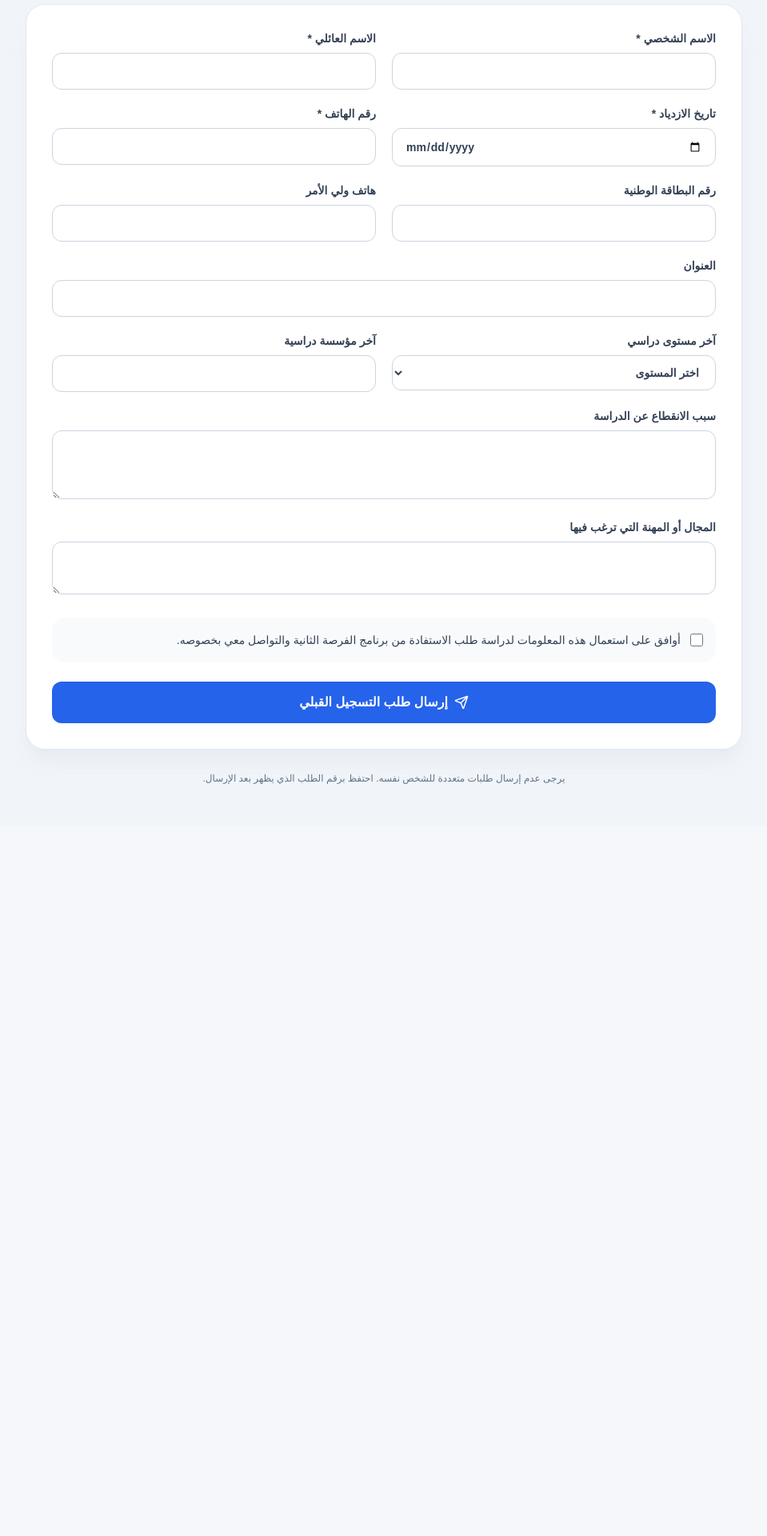
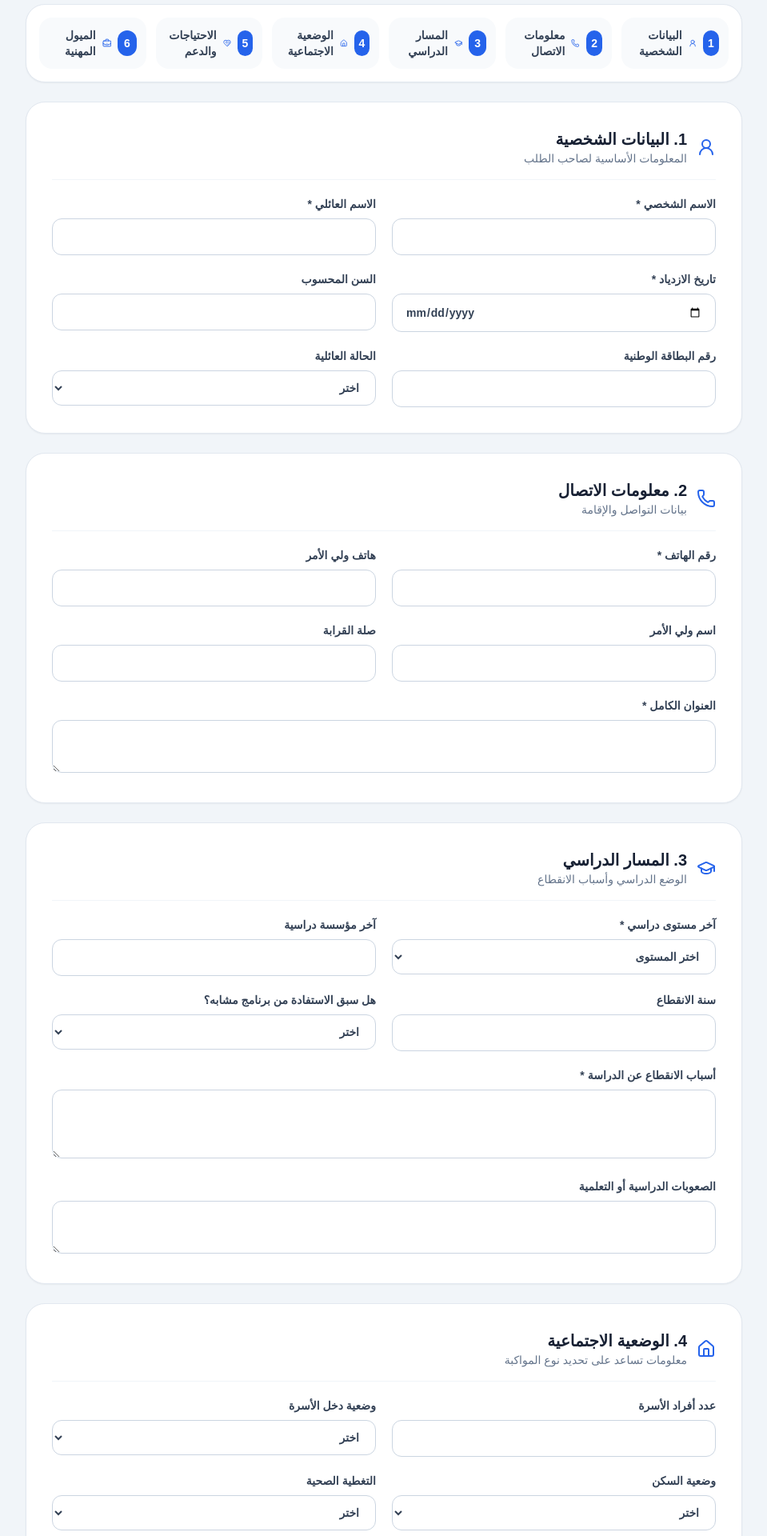
Before and after one commit to mourad-sat/second-chance, a Next.js app: page /register in a window 1280 px wide. Shown: the part 340-2260 px from the top of the page at 80% size, without its empty margins (160-1119 px from the left). Before the commit the page ends 1373 px from the top, so only its background shows below. Built offline with nearby package versions, Linux system fonts and the light colour scheme.

Commit message:
feat: expand public pre-registration form

```diff
--- a/components/PublicRegistrationForm.tsx
+++ b/components/PublicRegistrationForm.tsx
@@ -1,17 +1,38 @@
 "use client";
 
-import { FormEvent, useState } from "react";
-import { CheckCircle2, Loader2, Send } from "lucide-react";
+import { FormEvent, useMemo, useState } from "react";
+import { CheckCircle2, Loader2, Send, UserRound, Phone, GraduationCap, Home, HeartHandshake, BriefcaseBusiness } from "lucide-react";
 
 async function readResponse(response: Response) {
   const text = await response.text();
   try { return JSON.parse(text); } catch { return { message: text || "حدث خطأ غير متوقع." }; }
 }
 
+const sections = [
+  ["البيانات الشخصية", UserRound],
+  ["معلومات الاتصال", Phone],
+  ["المسار الدراسي", GraduationCap],
+  ["الوضعية الاجتماعية", Home],
+  ["الاحتياجات والدعم", HeartHandshake],
+  ["الميول المهنية", BriefcaseBusiness]
+] as const;
+
 export function PublicRegistrationForm() {
   const [saving, setSaving] = useState(false);
   const [error, setError] = useState("");
   const [applicationNumber, setApplicationNumber] = useState("");
+  const [birthDate, setBirthDate] = useState("");
+
+  const age = useMemo(() => {
+    if (!birthDate) return null;
+    const date = new Date(birthDate);
+    if (Number.isNaN(date.getTime())) return null;
+    const today = new Date();
+    let value = today.getFullYear() - date.getFullYear();
+    const month = today.getMonth() - date.getMonth();
+    if (month < 0 || (month === 0 && today.getDate() < date.getDate())) value--;
+    return value >= 0 ? value : null;
+  }, [birthDate]);
 
   async function submit(event: FormEvent<HTMLFormElement>) {
     event.preventDefault();
@@ -31,6 +52,7 @@ export function PublicRegistrationForm() {
       if (!response.ok) throw new Error(result.message || "تعذر إرسال الطلب.");
       setApplicationNumber(result.applicationNumber);
       form.reset();
+      setBirthDate("");
     } catch (err) {
       setError(err instanceof Error ? err.message : "تعذر إرسال الطلب.");
     } finally {
@@ -52,36 +74,93 @@ export function PublicRegistrationForm() {
   }
 
   const input = "mt-2 w-full rounded-xl border border-slate-300 bg-white px-4 py-3 text-sm outline-none transition focus:border-blue-500 focus:ring-4 focus:ring-blue-100";
+  const sectionTitle = "mb-5 flex items-center gap-3 border-b border-slate-100 pb-4";
 
   return (
-    <form onSubmit={submit} className="rounded-3xl border border-slate-200 bg-white p-5 shadow-xl shadow-slate-200/60 sm:p-8">
-      <div className="grid gap-5 md:grid-cols-2">
-        <label className="text-sm font-semibold text-slate-700">الاسم الشخصي *<input required name="firstName" className={input} /></label>
-        <label className="text-sm font-semibold text-slate-700">الاسم العائلي *<input required name="lastName" className={input} /></label>
-        <label className="text-sm font-semibold text-slate-700">تاريخ الازدياد *<input required name="birthDate" type="date" className={input} /></label>
-        <label className="text-sm font-semibold text-slate-700">رقم الهاتف *<input required name="phone" inputMode="tel" className={input} /></label>
-        <label className="text-sm font-semibold text-slate-700">رقم البطاقة الوطنية<input name="identityNumber" className={input} /></label>
-        <label className="text-sm font-semibold text-slate-700">هاتف ولي الأمر<input name="guardianPhone" inputMode="tel" className={input} /></label>
-        <label className="text-sm font-semibold text-slate-700 md:col-span-2">العنوان<input name="address" className={input} /></label>
-        <label className="text-sm font-semibold text-slate-700">آخر مستوى دراسي
-          <select name="lastEducationLevel" className={input} defaultValue="">
-            <option value="">اختر المستوى</option><option>ابتدائي</option><option>إعدادي</option><option>ثانوي تأهيلي</option><option>تكوين مهني</option><option>أخرى</option>
-          </select>
-        </label>
-        <label className="text-sm font-semibold text-slate-700">آخر مؤسسة دراسية<input name="lastSchoolName" className={input} /></label>
-        <label className="text-sm font-semibold text-slate-700 md:col-span-2">سبب الانقطاع عن الدراسة<textarea name="dropoutReasons" rows={3} className={input} /></label>
-        <label className="text-sm font-semibold text-slate-700 md:col-span-2">المجال أو المهنة التي ترغب فيها<textarea name="careerGoal" rows={2} className={input} /></label>
+    <form onSubmit={submit} className="space-y-6">
+      <div className="grid gap-3 rounded-3xl border border-slate-200 bg-white p-4 shadow-sm sm:grid-cols-3 lg:grid-cols-6">
+        {sections.map(([label, Icon], index) => (
+          <div key={label} className="flex items-center gap-2 rounded-2xl bg-slate-50 px-3 py-3 text-sm font-semibold text-slate-700">
+            <span className="grid h-8 w-8 place-items-center rounded-xl bg-blue-600 text-white">{index + 1}</span>
+            <Icon size={16} className="text-blue-600" />
+            <span>{label}</span>
+          </div>
+        ))}
       </div>
 
-      <label className="mt-6 flex items-start gap-3 rounded-2xl bg-slate-50 p-4 text-sm leading-6 text-slate-700">
-        <input required name="consent" type="checkbox" className="mt-1 h-4 w-4" />
-        أوافق على استعمال هذه المعلومات لدراسة طلب الاستفادة من برنامج الفرصة الثانية والتواصل معي بخصوصه.
-      </label>
+      <section className="rounded-3xl border border-slate-200 bg-white p-5 shadow-sm sm:p-8">
+        <div className={sectionTitle}><UserRound className="text-blue-600" /><div><h2 className="text-xl font-bold">1. البيانات الشخصية</h2><p className="text-sm text-slate-500">المعلومات الأساسية لصاحب الطلب</p></div></div>
+        <div className="grid gap-5 md:grid-cols-2">
+          <label className="text-sm font-semibold text-slate-700">الاسم الشخصي *<input required name="firstName" maxLength={80} className={input} /></label>
+          <label className="text-sm font-semibold text-slate-700">الاسم العائلي *<input required name="lastName" maxLength={80} className={input} /></label>
+          <label className="text-sm font-semibold text-slate-700">تاريخ الازدياد *<input required name="birthDate" type="date" value={birthDate} onChange={(e) => setBirthDate(e.target.value)} className={input} /></label>
+          <label className="text-sm font-semibold text-slate-700">السن المحسوب<input readOnly value={age === null ? "" : `${age} سنة`} className={`${input} bg-slate-50`} /></label>
+          <label className="text-sm font-semibold text-slate-700">رقم البطاقة الوطنية<input name="identityNumber" maxLength={50} className={input} /></label>
+          <label className="text-sm font-semibold text-slate-700">الحالة العائلية<select name="familySituation" className={input} defaultValue=""><option value="">اختر</option><option>أعزب/عزباء</option><option>متزوج/متزوجة</option><option>مطلق/مطلقة</option><option>أرمل/أرملة</option></select></label>
+        </div>
+      </section>
 
-      {error && <p className="mt-5 rounded-xl bg-red-50 px-4 py-3 text-sm font-medium text-red-700">{error}</p>}
+      <section className="rounded-3xl border border-slate-200 bg-white p-5 shadow-sm sm:p-8">
+        <div className={sectionTitle}><Phone className="text-blue-600" /><div><h2 className="text-xl font-bold">2. معلومات الاتصال</h2><p className="text-sm text-slate-500">بيانات التواصل والإقامة</p></div></div>
+        <div className="grid gap-5 md:grid-cols-2">
+          <label className="text-sm font-semibold text-slate-700">رقم الهاتف *<input required name="phone" inputMode="tel" maxLength={30} className={input} /></label>
+          <label className="text-sm font-semibold text-slate-700">هاتف ولي الأمر<input name="guardianPhone" inputMode="tel" maxLength={30} className={input} /></label>
+          <label className="text-sm font-semibold text-slate-700">اسم ولي الأمر<input name="guardianName" maxLength={120} className={input} /></label>
+          <label className="text-sm font-semibold text-slate-700">صلة القرابة<input name="guardianRelationship" maxLength={100} className={input} /></label>
+          <label className="text-sm font-semibold text-slate-700 md:col-span-2">العنوان الكامل *<textarea required name="address" rows={2} maxLength={300} className={input} /></label>
+        </div>
+      </section>
 
-      <button disabled={saving} className="mt-6 inline-flex w-full items-center justify-center gap-2 rounded-xl bg-blue-600 px-6 py-3.5 font-semibold text-white hover:bg-blue-700 disabled:opacity-60">
-        {saving ? <><Loader2 className="animate-spin" size={18} /> جارٍ إرسال الطلب...</> : <><Send size={18} /> إرسال طلب التسجيل القبلي</>}
+      <section className="rounded-3xl border border-slate-200 bg-white p-5 shadow-sm sm:p-8">
+        <div className={sectionTitle}><GraduationCap className="text-blue-600" /><div><h2 className="text-xl font-bold">3. المسار الدراسي</h2><p className="text-sm text-slate-500">الوضع الدراسي وأسباب الانقطاع</p></div></div>
+        <div className="grid gap-5 md:grid-cols-2">
+          <label className="text-sm font-semibold text-slate-700">آخر مستوى دراسي *<select required name="lastEducationLevel" className={input} defaultValue=""><option value="">اختر المستوى</option><option>لم يلتحق بالمدرسة</option><option>ابتدائي</option><option>إعدادي</option><option>ثانوي تأهيلي</option><option>تكوين مهني</option><option>أخرى</option></select></label>
+          <label className="text-sm font-semibold text-slate-700">آخر مؤسسة دراسية<input name="lastSchoolName" maxLength={180} className={input} /></label>
+          <label className="text-sm font-semibold text-slate-700">سنة الانقطاع<input name="dropoutYear" type="number" min="1990" max={new Date().getFullYear()} className={input} /></label>
+          <label className="text-sm font-semibold text-slate-700">هل سبق الاستفادة من برنامج مشابه؟<select name="previousProgram" className={input} defaultValue=""><option value="">اختر</option><option value="لا">لا</option><option value="نعم">نعم</option></select></label>
+          <label className="text-sm font-semibold text-slate-700 md:col-span-2">أسباب الانقطاع عن الدراسة *<textarea required name="dropoutReasons" rows={3} maxLength={800} className={input} /></label>
+          <label className="text-sm font-semibold text-slate-700 md:col-span-2">الصعوبات الدراسية أو التعلمية<textarea name="learningDifficulties" rows={2} maxLength={600} className={input} /></label>
+        </div>
+      </section>
+
+      <section className="rounded-3xl border border-slate-200 bg-white p-5 shadow-sm sm:p-8">
+        <div className={sectionTitle}><Home className="text-blue-600" /><div><h2 className="text-xl font-bold">4. الوضعية الاجتماعية</h2><p className="text-sm text-slate-500">معلومات تساعد على تحديد نوع المواكبة</p></div></div>
+        <div className="grid gap-5 md:grid-cols-2">
+          <label className="text-sm font-semibold text-slate-700">عدد أفراد الأسرة<input name="householdSize" type="number" min="1" max="30" className={input} /></label>
+          <label className="text-sm font-semibold text-slate-700">وضعية دخل الأسرة<select name="familyIncomeSituation" className={input} defaultValue=""><option value="">اختر</option><option>بدون دخل قار</option><option>دخل ضعيف</option><option>دخل متوسط</option><option>دخل جيد</option></select></label>
+          <label className="text-sm font-semibold text-slate-700">وضعية السكن<select name="housingSituation" className={input} defaultValue=""><option value="">اختر</option><option>ملك</option><option>كراء</option><option>سكن عائلي</option><option>سكن غير لائق</option><option>أخرى</option></select></label>
+          <label className="text-sm font-semibold text-slate-700">التغطية الصحية<select name="socialCoverage" className={input} defaultValue=""><option value="">اختر</option><option>لا توجد</option><option>AMO</option><option>CNSS</option><option>تغطية أخرى</option></select></label>
+        </div>
+      </section>
+
+      <section className="rounded-3xl border border-slate-200 bg-white p-5 shadow-sm sm:p-8">
+        <div className={sectionTitle}><HeartHandshake className="text-blue-600" /><div><h2 className="text-xl font-bold">5. الاحتياجات والدعم</h2><p className="text-sm text-slate-500">احتياجات صحية أو تربوية أو اجتماعية خاصة</p></div></div>
+        <div className="grid gap-5 md:grid-cols-2">
+          <label className="text-sm font-semibold text-slate-700 md:col-span-2">احتياجات خاصة أو وضعية إعاقة<textarea name="specialNeeds" rows={2} maxLength={600} className={input} /></label>
+          <label className="text-sm font-semibold text-slate-700 md:col-span-2">الدعم الذي يحتاجه المستفيد<textarea name="priorityNeeds" rows={3} maxLength={800} className={input} placeholder="مثال: دعم تربوي، مواكبة نفسية، نقل، أدوات مدرسية..." /></label>
+        </div>
+      </section>
+
+      <section className="rounded-3xl border border-slate-200 bg-white p-5 shadow-sm sm:p-8">
+        <div className={sectionTitle}><BriefcaseBusiness className="text-blue-600" /><div><h2 className="text-xl font-bold">6. الميول والمشروع المهني</h2><p className="text-sm text-slate-500">المجالات التي يرغب فيها صاحب الطلب</p></div></div>
+        <div className="grid gap-5 md:grid-cols-2">
+          <label className="text-sm font-semibold text-slate-700">الرغبة المهنية الأولى *<select required name="careerChoice1" className={input} defaultValue=""><option value="">اختر المجال</option><option>التصميم الغرافيكي والصناعات الرقمية</option><option>صناعة المحتوى وإدارة الصفحات</option><option>التنشيط السوسيوثقافي</option><option>الخدمات الاجتماعية والاستقبال</option><option>صيانة الهواتف والحواسيب</option><option>الكهرباء والصيانة المنزلية</option><option>الفلاحة والاقتصاد الأخضر</option><option>أخرى</option></select></label>
+          <label className="text-sm font-semibold text-slate-700">الرغبة المهنية الثانية<select name="careerChoice2" className={input} defaultValue=""><option value="">اختياري</option><option>التصميم الغرافيكي والصناعات الرقمية</option><option>صناعة المحتوى وإدارة الصفحات</option><option>التنشيط السوسيوثقافي</option><option>الخدمات الاجتماعية والاستقبال</option><option>صيانة الهواتف والحواسيب</option><option>الكهرباء والصيانة المنزلية</option><option>الفلاحة والاقتصاد الأخضر</option><option>أخرى</option></select></label>
+          <label className="text-sm font-semibold text-slate-700 md:col-span-2">صف مشروعك أو هدفك المهني<textarea name="careerGoal" rows={3} maxLength={600} className={input} /></label>
+        </div>
+      </section>
+
+      <section className="rounded-3xl border border-blue-200 bg-blue-50 p-5 sm:p-6">
+        <label className="flex items-start gap-3 text-sm leading-7 text-slate-700">
+          <input required name="consent" type="checkbox" className="mt-1 h-5 w-5" />
+          <span>أصرح بأن المعلومات المدخلة صحيحة، وأوافق على استعمالها لدراسة طلبي والتواصل معي في إطار برنامج الفرصة الثانية، وفق قواعد حماية المعطيات الشخصية.</span>
+        </label>
+      </section>
+
+      {error && <p className="rounded-xl bg-red-50 px-4 py-3 text-sm font-medium text-red-700">{error}</p>}
+
+      <button disabled={saving} className="inline-flex w-full items-center justify-center gap-2 rounded-xl bg-blue-600 px-6 py-4 font-semibold text-white shadow-lg shadow-blue-200 hover:bg-blue-700 disabled:opacity-60">
+        {saving ? <><Loader2 className="animate-spin" size={18} /> جارٍ إرسال الطلب...</> : <><Send size={18} /> إرسال طلب التسجيل القبلي الكامل</>}
       </button>
     </form>
   );
```
